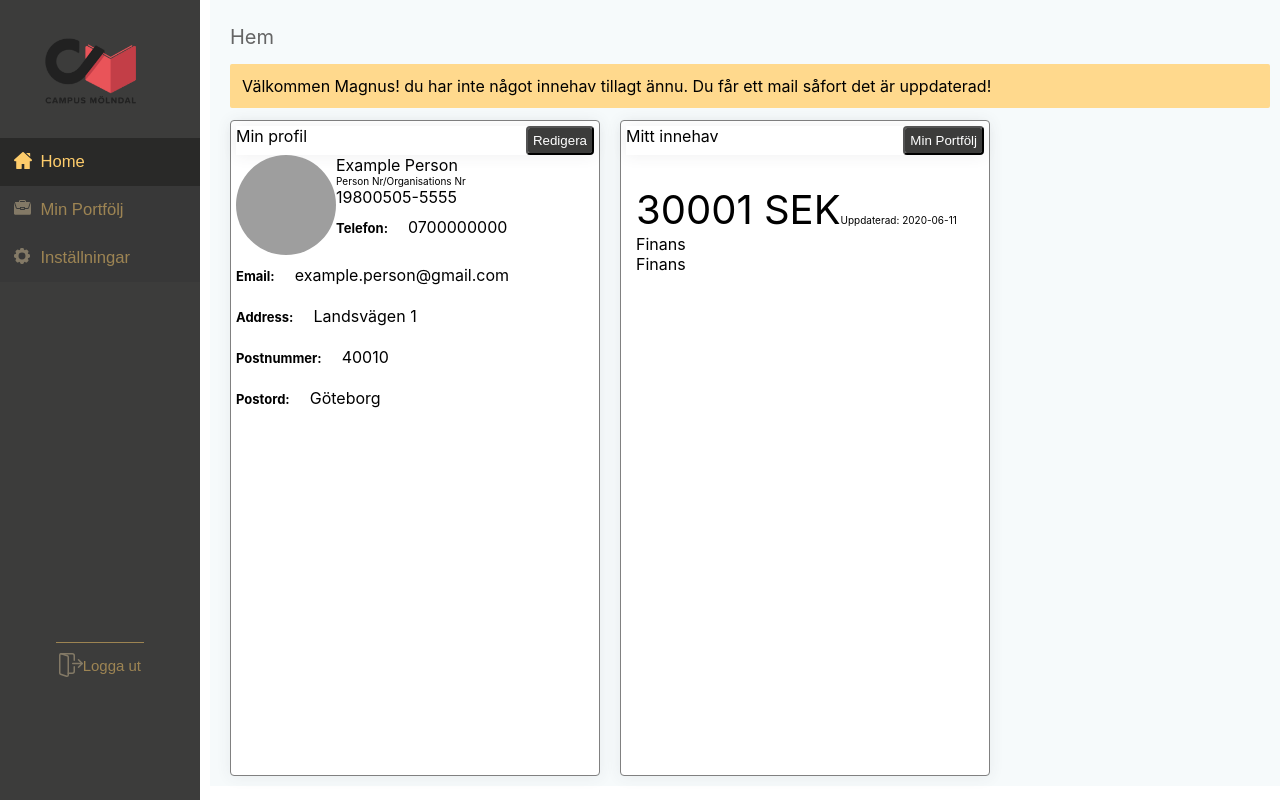
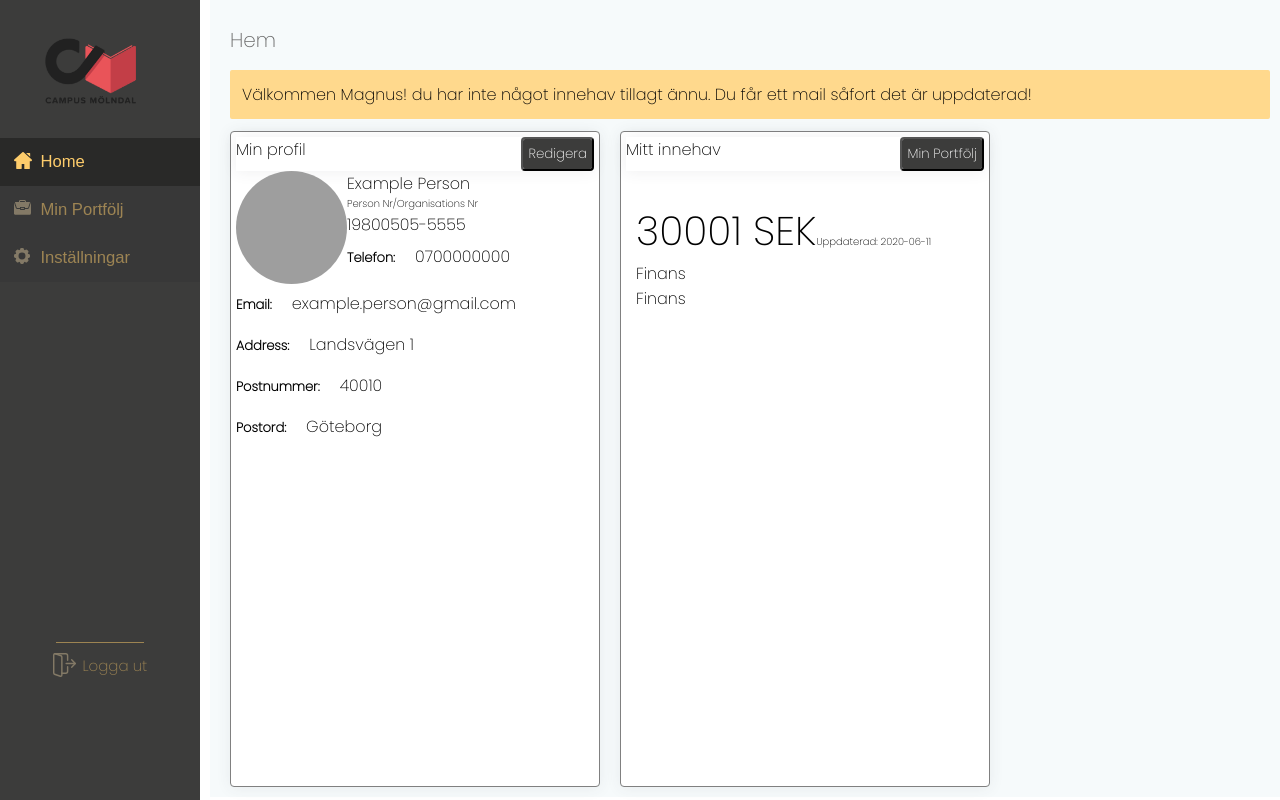
Before and after one commit to patam123/kundportal-projekt-molndal, a React (Create React App) app: page / in a window 1280 px wide. Built offline with nearby package versions, Linux system fonts and the light colour scheme; grey boxes are pictures that could not be loaded.

Commit message:
fixed setting  css

```diff
--- a/src/App.css
+++ b/src/App.css
@@ -20,8 +20,8 @@ background-color: black;
 
 .profile-picture{
   border-radius: 50%;
-  width: 100px;
-  height: 100px;
+  width: 111px;
+  height: 113px;
   float: left;
 }
 
--- a/src/components/homecomponents/home.js
+++ b/src/components/homecomponents/home.js
@@ -3,7 +3,6 @@ import Card from "../reusedcomponents/card";
 import Profile from "./profilecomponents/profile";
 import Possession from "./possessioncomponent/possession";
 import HomeStyle from "../../design/home.css";
-import Welcome from "../../design/welcome.css"
 import HeadTitle from "../reusedcomponents/headtitle";
 
 // Home station var min profil och mitt innehav ska anropas här
--- a/src/components/settingcomponents/profilesetting.js
+++ b/src/components/settingcomponents/profilesetting.js
@@ -20,7 +20,7 @@ function profileSetting() {
   return (
     <div>
       <div id="profilesettingStyle">
-        <div id="photo-style">{<ProfilePhoto user={user} />}</div>
+        <div id="photo-style"> <div id="circle"></div>{<ProfilePhoto user={user} />}</div>
         <div id="input-Container-Style">
           <div id="smallInputContainer">
             <Input
--- a/src/design/dashboard.css
+++ b/src/design/dashboard.css
@@ -1,8 +1,10 @@
+@import url('https://fonts.googleapis.com/css2?family=Poppins:wght@100;200&display=swap');
 * {
   box-sizing: border-box;
   margin: 0;
   padding: 0;
   list-style: none;
+  font-family: 'Poppins', sans-serif;
 
 }
 #dashboard-style {
--- a/src/design/home.css
+++ b/src/design/home.css
@@ -15,6 +15,13 @@
   background: #ffffff 0% 0% no-repeat padding-box;
   box-shadow: 0px 1px 15px #45414e14;
 
+}
+#welcome-style{
+  background-color: #FFD98D;
+  padding: 12px;
+  margin-bottom: 12px;
+  margin-top: 12px;
+  border-radius: 2px;
 }
 #header-button {
   background: #3c3c3b 0% 0% no-repeat padding-box;
--- a/src/design/navigation.css
+++ b/src/design/navigation.css
@@ -63,6 +63,9 @@
   margin: auto;
   opacity: 0.5;
 }
+#logout-img{
+  margin-right: 6px;
+}
 
 #logout {
   background-color: #3c3c3b;
--- a/src/design/preference.css
+++ b/src/design/preference.css
@@ -18,6 +18,7 @@
 }
 #text-style{
     padding: 40px 0px;
+    margin-bottom: 100px;
 }
 #tips-style{
     width: 600px;
@@ -29,6 +30,6 @@
 }
 #integrate-style{
     color: #FDCC6B;
-    border-bottom: 1px solid #FDCC6B;
+    border-bottom: 0.5px solid #FDCC6B;
     cursor: pointer;
 }
--- a/src/design/settingprofileStyle.css
+++ b/src/design/settingprofileStyle.css
@@ -9,7 +9,21 @@
   width: 30vw;
 }
 #photo-style {
-  min-height: 9vw;
+  min-height: 10vw;
+  width: 110px;
+  position: relative;
+}
+#circle {
+  width: 32px;
+  height: 32px;
+  cursor: pointer;
+  border-radius: 50%;
+  background: transparent url("../images/edit\ \(2\).svg") 0% 0% no-repeat padding-box;
+  background-position: center center;
+  background-color: #FDCC6B;
+  position: absolute;
+  right: 0;
+  top: 0;
 }
 
 .inputStyle {
@@ -26,7 +40,7 @@
   padding: 12px 0px;
   margin-bottom: 5px;
   display: flex;
-  box-shadow: 0px 1px 15px #45414e14;
+  border-top: #45414E14 1px solid;
   justify-content: flex-end;
   border-radius: 4px;
   opacity: 1;
--- a/src/design/welcome.css
+++ /dev/null
@@ -1,7 +0,0 @@
-#welcome-style{
-    background-color: #FFD98D;
-    padding: 12px;
-    margin-bottom: 12px;
-    margin-top: 12px;
-    border-radius: 2px;
-}
--- a/src/main/dashboard.js
+++ b/src/main/dashboard.js
@@ -81,7 +81,7 @@ function Dashboard() {
             <div id="sidebarfoot">
               <div id="slash"></div>
               <button id="logout">
-                <img src="/logout.svg" alt="img" /> Logga ut
+                <img id="logout-img" src="/logout.svg" alt="img" /> Logga ut
               </button>
             </div>
           </div>
```
Also changed, not shown: src/images/edit (2).svg (added).
